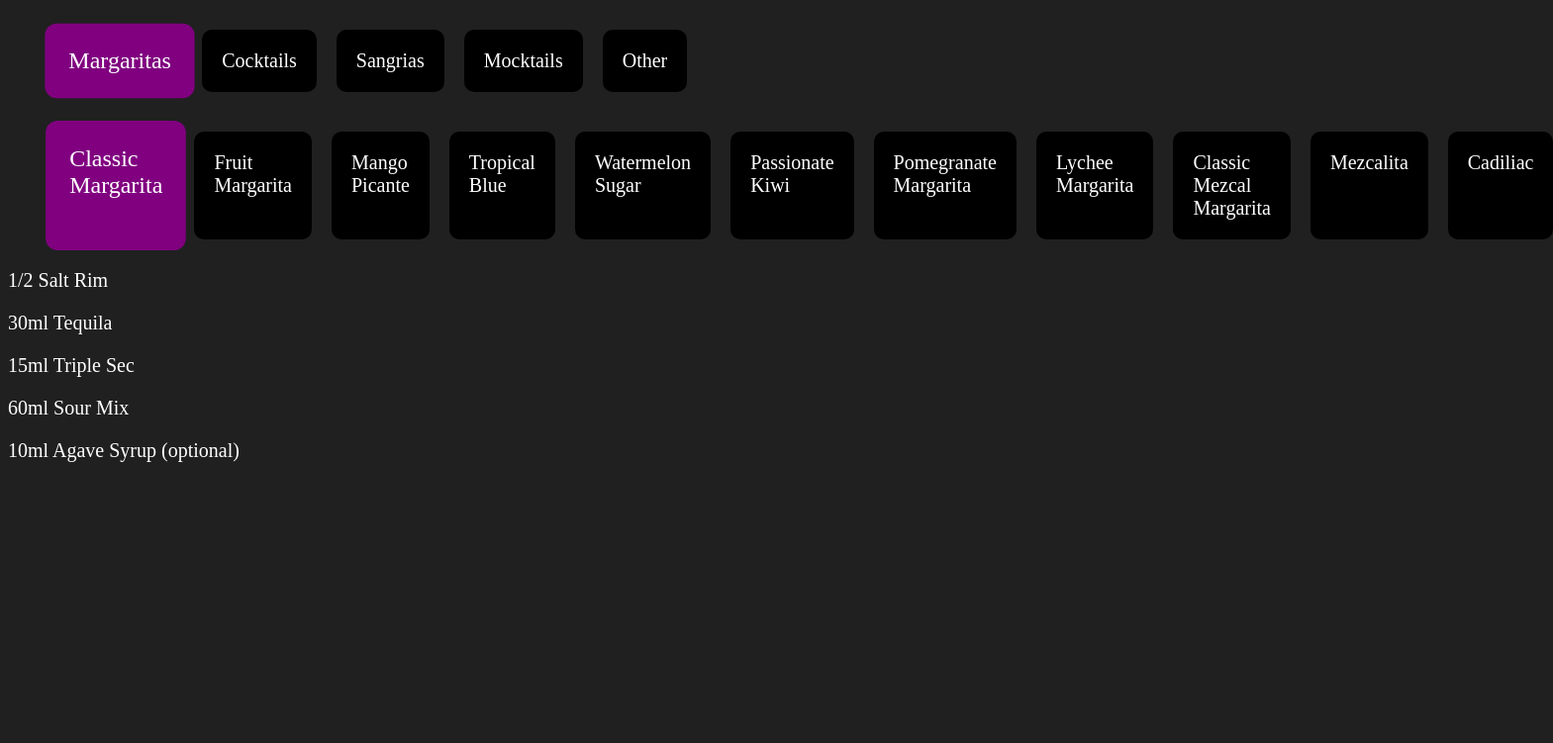
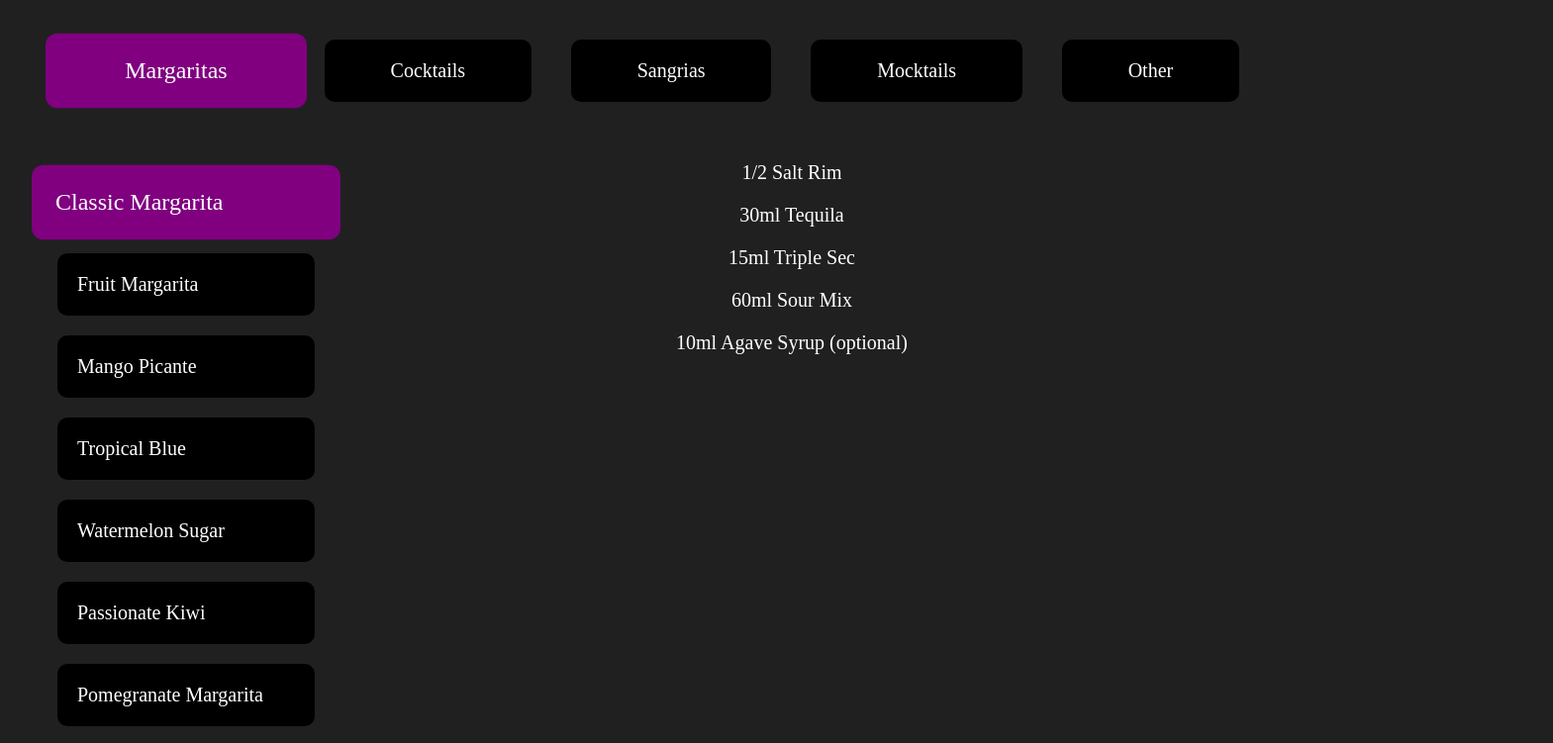
Before and after one commit to mrzacharyjensen/recipes, a plain HTML site: page index.html in a window 1280 px wide. Shown: the top 751 px of the page at 99% size, 1569 px wide, since content can reach past the window. Drawn offline with Linux system fonts and the light colour scheme.

Commit message:
Make recipe list vertical

```diff
--- a/index.html
+++ b/index.html
@@ -8,8 +8,10 @@
   </head>
   <body>
     <ul id="categories"></ul>
-    <ul id="recipes"></ul>
-    <div id="recipe"></div>
+    <div class="container">
+      <ul id="recipes"></ul>
+      <div id="recipe"></div>
+    </div>
     <script src="script.js"></script>
   </body>
 </html>
--- a/styles.css
+++ b/styles.css
@@ -8,9 +8,12 @@ ul {
   list-style-type: none;
 }
 
+.container {
+  display: flex;
+}
+
 .button {
   padding: 20px;
-  margin: 10px;
   border-radius: 10px;
   background-color: black;
   color: white;
@@ -28,12 +31,22 @@ ul {
 }
 
 .category {
+  margin: 20px;
+  text-align: center;
+  flex-grow: 1;
 }
 
 #recipes {
   display: flex;
+  flex-direction: column;
 }
 
 .recipe_name {
+  margin: 10px;
+  width: 220px;
+}
 
+#recipe {
+  flex-grow: 1;
+  text-align: center;
 }
```
